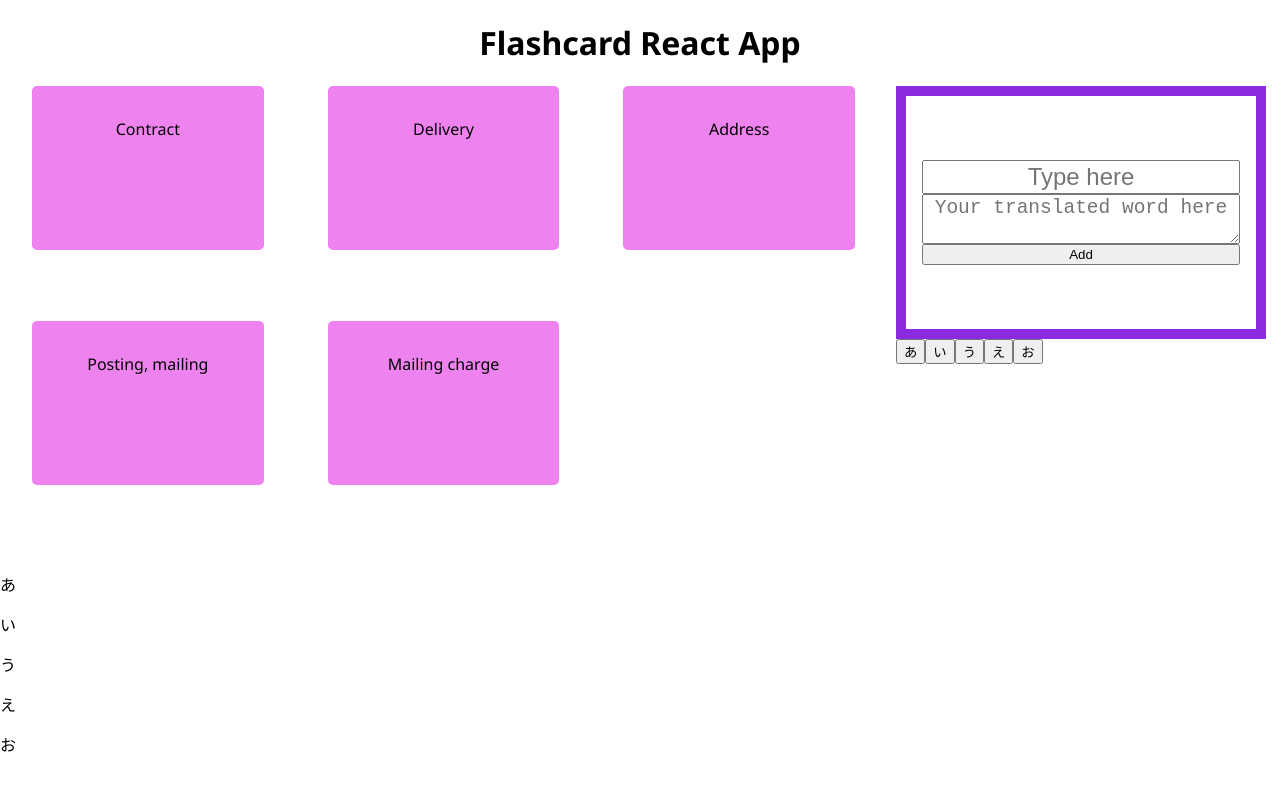
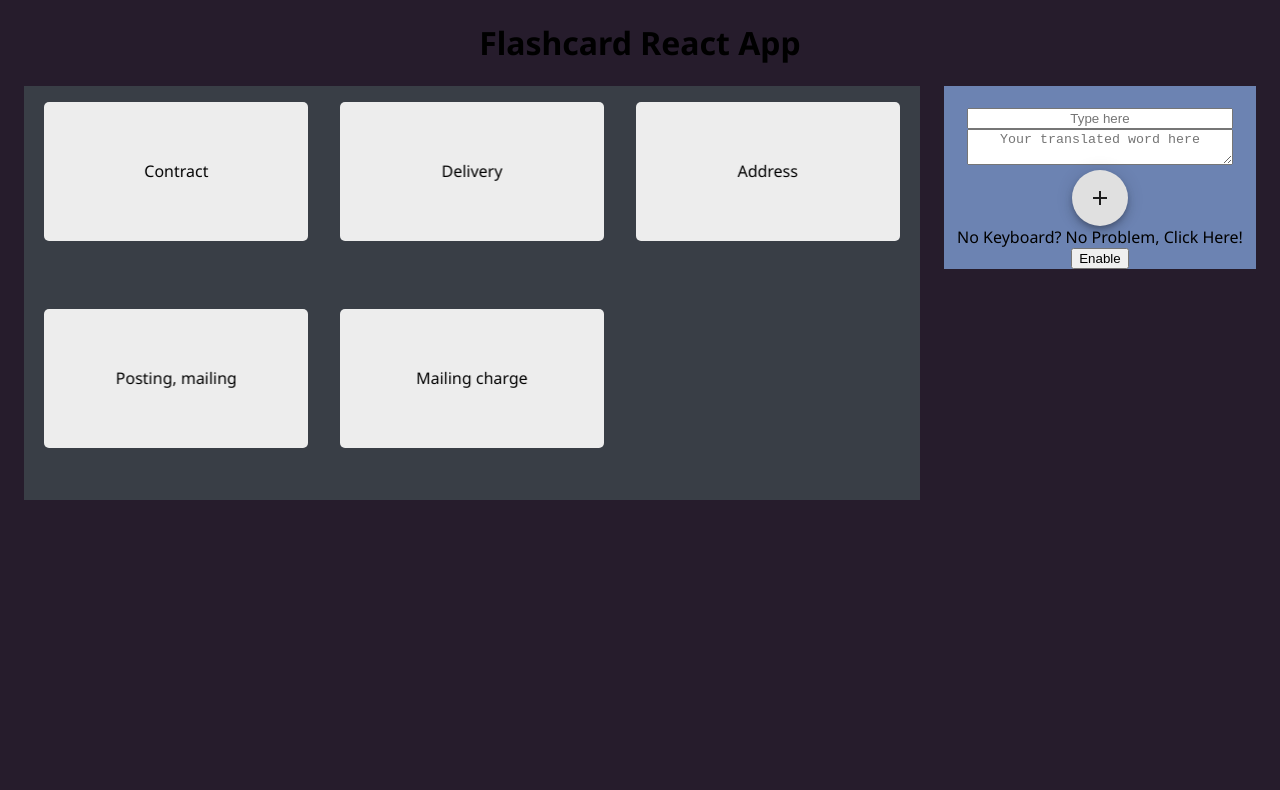
Before and after one commit to Salsabaga/flashcard-react-app, a React (Create React App) app: page / in a window 1280 px wide. Shown: the top 790 px of the page. Built offline with nearby package versions, Linux system fonts and the light colour scheme.

Commit message:
hiragana input key btns and updated styling

```diff
--- a/package.json
+++ b/package.json
@@ -3,8 +3,10 @@
   "version": "0.1.0",
   "private": true,
   "dependencies": {
-    "@material-ui/core": "^4.12.3",
-    "@mui/icons-material": "^5.0.0",
+    "@emotion/react": "^11.4.1",
+    "@emotion/styled": "^11.3.0",
+    "@mui/icons-material": "^5.0.1",
+    "@mui/material": "^5.0.2",
     "@testing-library/jest-dom": "^5.14.1",
     "@testing-library/react": "^11.2.7",
     "@testing-library/user-event": "^12.8.3",
--- a/src/App.js
+++ b/src/App.js
@@ -1,11 +1,9 @@
 import { useState } from "react";
 import { BrowserRouter as Router, Switch, Route } from "react-router-dom";
 import examples from "./examples";
-import hiragana from "./hiragana";
 import Header from "./components/Header";
 import FlashCard from "./components/FlashCard";
 import CreateCard from "./components/CreateCard";
-import HiraganaInput from "./components/HiraganaInput";
 
 import Practice from "./Practice";
 
@@ -49,9 +47,8 @@ function App() {
 						);
 					})}
 				</div>
-				<CreateCard addItm={addWords} hiragana={hiragana} />
+				<CreateCard key={0} addItm={addWords} />
 			</div>
-			<HiraganaInput hira={hiragana} />
 		</Router>
 	);
 }
--- a/src/components/CreateCard.js
+++ b/src/components/CreateCard.js
@@ -1,12 +1,16 @@
 import { useState } from "react";
+import hiragana from "../hiragana";
+import Fab from "@mui/material/Fab";
+import Zoom from "@mui/material/Zoom";
+import AddIcon from "@mui/icons-material/Add";
 
-const CreateCard = ({ addItm, hiragana }) => {
+const CreateCard = ({ addItm }) => {
 	const [inputWord, setInputWord] = useState({
 		english: "",
 		japanese: "",
 	});
 
-	const [clickedWord, setClickedWord] = useState("");
+	const [keyboardChange, setKeyBoardChange] = useState(false);
 
 	const handleWordChange = (event) => {
 		const newInput = event.target.value;
@@ -22,21 +26,23 @@ const CreateCard = ({ addItm, hiragana }) => {
 
 	const addHira = (e) => {
 		const clickableInput = e.target.value;
-		setClickedWord((prevValue) => {
-			return prevValue + clickableInput;
-		});
+
 		setInputWord((prevValue) => {
 			return {
 				...prevValue,
-				japanese: clickedWord,
+				japanese: inputWord.japanese + clickableInput,
 			};
 		});
 	};
 
+	const enableKeyboard = () => {
+		setKeyBoardChange((prevValue) => !prevValue);
+	};
+
 	return (
-		<div className="inputContainer">
+		<div className="input-container">
+			<div className="input-area">
 				<form>
-				<div className="inputArea">
 					<input
 						className="input-style"
 						name="english"
@@ -53,29 +59,41 @@ const CreateCard = ({ addItm, hiragana }) => {
 						onChange={handleWordChange}
 						value={inputWord.japanese}
 					></textarea>
-					<button
+					<Zoom in={true}>
+						<Fab
+							className="btn-web"
 							onClick={(event) => {
 								addItm(inputWord);
 								setInputWord({
 									english: "",
 									japanese: "",
 								});
-							setClickedWord("");
 								event.preventDefault();
 							}}
 						>
-						Add
+							<AddIcon />
+						</Fab>
+					</Zoom>
+				</form>
+				<div>
+					<div>No Keyboard? No Problem, Click Here!</div>
+					<button className="btn-web" onClick={enableKeyboard}>
+						Enable
 					</button>
-				</div>
-			</form>
+					{keyboardChange && (
+						<div>
 							{hiragana.map((x) => {
 								return (
-					<button value={x} onClick={addHira}>
+									<button value={x} onClick={addHira} lang="jap">
 										{x}
 									</button>
 								);
 							})}
 						</div>
+					)}
+				</div>
+			</div>
+		</div>
 	);
 };
 
--- a/src/components/FlashCard.js
+++ b/src/components/FlashCard.js
@@ -1,4 +1,16 @@
 import { useState } from "react";
+import HighlightOffIcon from "@mui/icons-material/HighlightOff";
+import { Button } from "@mui/material";
+import { createTheme, ThemeProvider } from "@mui/material/styles";
+
+const theme = createTheme({
+	palette: {
+		danger: {
+			main: "hsl(14, 67%,29%)",
+			contrastText: "#fff",
+		},
+	},
+});
 
 const FlashCard = ({ id, english, japanese, delItem }) => {
 	const [onFlip, setOnFlip] = useState(false);
@@ -19,14 +31,18 @@ const FlashCard = ({ id, english, japanese, delItem }) => {
 				<div className="back">{japanese}</div>
 			</div>
 			<div className="btn-area">
-				<button
-					onClick={() => {
-						delItem(id);
-					}}
-					id="delete-btn"
-				>
-					Delete
-				</button>
+				<ThemeProvider theme={theme}>
+					<Button
+						variant="contained"
+						color="danger"
+						onClick={() => {
+							delItem(id);
+						}}
+						id="delete-btn"
+					>
+						<HighlightOffIcon />
+					</Button>
+				</ThemeProvider>
 			</div>
 		</div>
 	);
--- a/src/components/HiraganaInput.js
+++ /dev/null
@@ -1,7 +0,0 @@
-const HiraganaInput = ({ hira }) => {
-	return hira.map((x) => {
-		return <p>{x}</p>;
-	});
-};
-
-export default HiraganaInput;
--- a/src/hiragana.js
+++ b/src/hiragana.js
@@ -1,3 +1,9 @@
-const hiragana = ["あ", "い", "う", "え", "お"];
+const hiragana = [];
+
+for (let i = 12353; i < 12437; ++i) {
+	if (i !== 12433) {
+		hiragana.push(String.fromCharCode(i));
+	}
+}
 
 export default hiragana;
--- a/src/index.css
+++ b/src/index.css
@@ -1,27 +1,39 @@
+:root {
+	--primary-color: hsl(278, 22%, 14%);
+	--flash-cards: hsl(0, 0%, 93%);
+	--container: hsl(217, 10%, 25%);
+	--input: hsl(220, 31%, 56%);
+}
+
 body {
 	margin: 0;
 	font-family: "Noto Sans", sans-serif;
+	background-color: var(--primary-color);
 }
 
 #app-container {
 	display: flex;
-	flex-direction: row;
 }
 
 .flashCards-container {
+	background-color: var(--container);
 	display: grid;
 	grid-template-columns: 33% 33% 33%;
 	min-width: 70vw;
+	max-height: 80vh;
+	margin-left: 1.5em;
+	justify-content: center;
+	overflow: auto;
 }
 
 .flashCards {
-	background-color: violet;
+	background-color: var(--flash-cards);
 	position: relative;
 	text-align: center;
 	padding: 2em 1.5em;
-	margin: 0 2em;
-	height: 100px;
-	max-height: 100px;
+	margin: 1em;
+	height: 75px;
+	max-height: 75px;
 	user-select: none;
 	border-radius: 5px;
 	transform-style: preserve-3d;
@@ -32,13 +44,12 @@ body {
 }
 
 .flashCards:hover {
-	box-shadow: 0 12px 15px rgba(33, 33, 33, 0.8);
+	box-shadow: 0 12px 15px hsla(278, 22%, 14%, 0.877);
 }
 
 .btn-area {
 	text-align: center;
-	margin: 1em 2em 2em;
-	transition: opacity 350ms ease-in-out;
+	transition: opacity 250ms ease-in-out;
 	opacity: 0;
 }
 
@@ -53,32 +64,41 @@ body {
 .flashCards .front,
 .flashCards .back {
 	backface-visibility: hidden;
+	position: absolute;
+	top: 50%;
+}
+
+.flashCards .front {
+	left: 50%;
+	transform: translate(-50%, -50%);
 }
 
 .flashCards .back {
-	transform: rotateY(180deg);
+	transform: rotateY(180deg) translate(-50%, -50%);
+	right: 50%;
 }
 
 .flashCards > .cardText {
 	font-size: 2em;
 }
 
-.inputArea {
-	display: flex;
-	flex-direction: column;
-	padding: 4em 1em;
-	box-sizing: border-box;
-	border: 10px solid blueviolet;
-	box-shadow: 0px 0px 0px 5px white;
+.input-container {
+	margin: 0 1.5em;
 }
 
-.inputArea > textarea,
-.inputArea > input {
-	display: block;
-	box-sizing: border-box;
-	font-size: 1.5em;
+.input-area {
+	text-align: center;
+	background-color: var(--input);
+	padding-top: 20px;
 }
 
 .input-style {
+	box-sizing: border-box;
+	width: 85%;
 	text-align: center;
 }
+
+.btn-web {
+	display: block;
+	margin: 0 auto;
+}
```
Also changed, not shown: 1 other file (tests, documents, lock files or other folders). Lines whose indentation alone changed are shown as unchanged.
